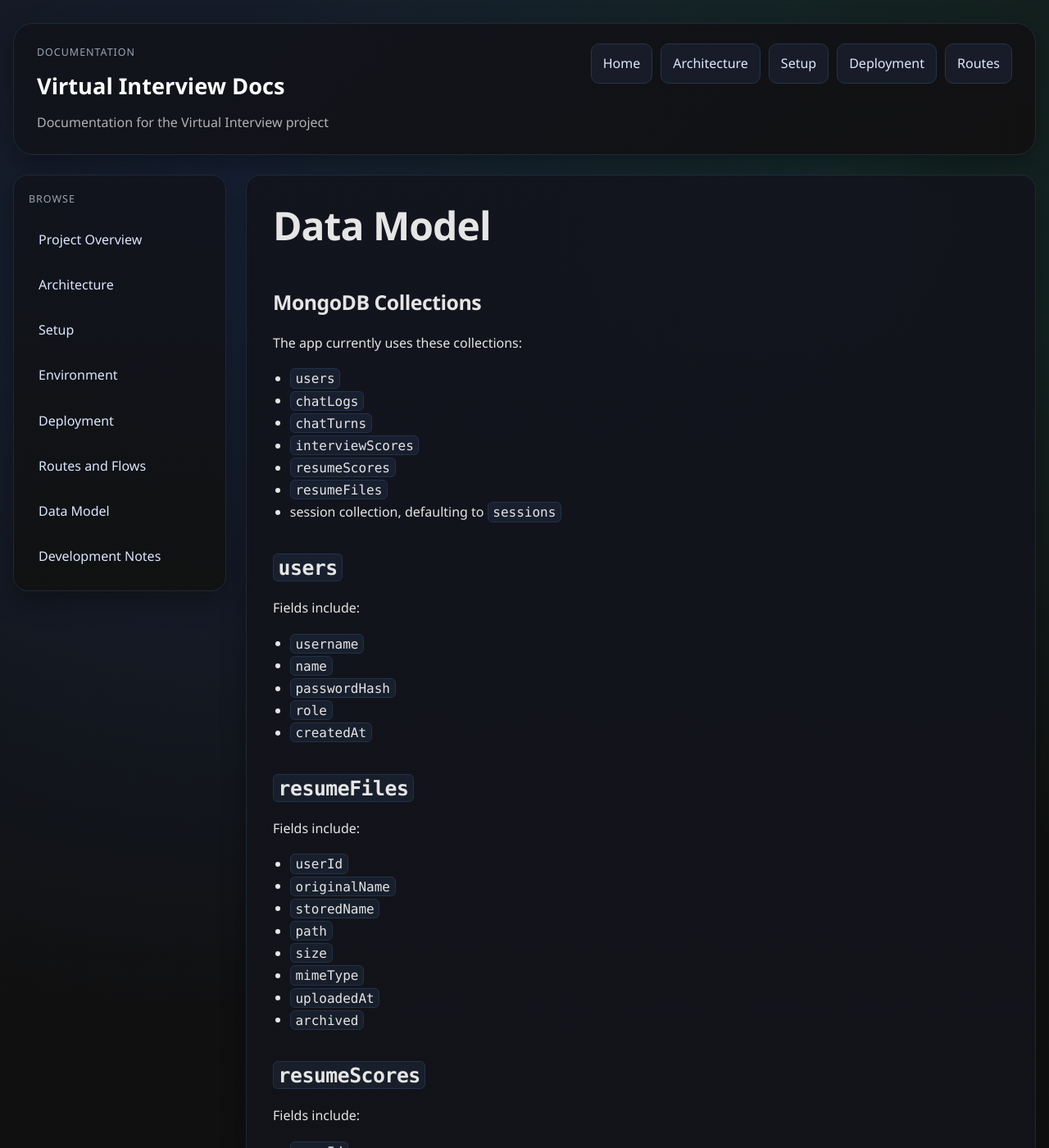
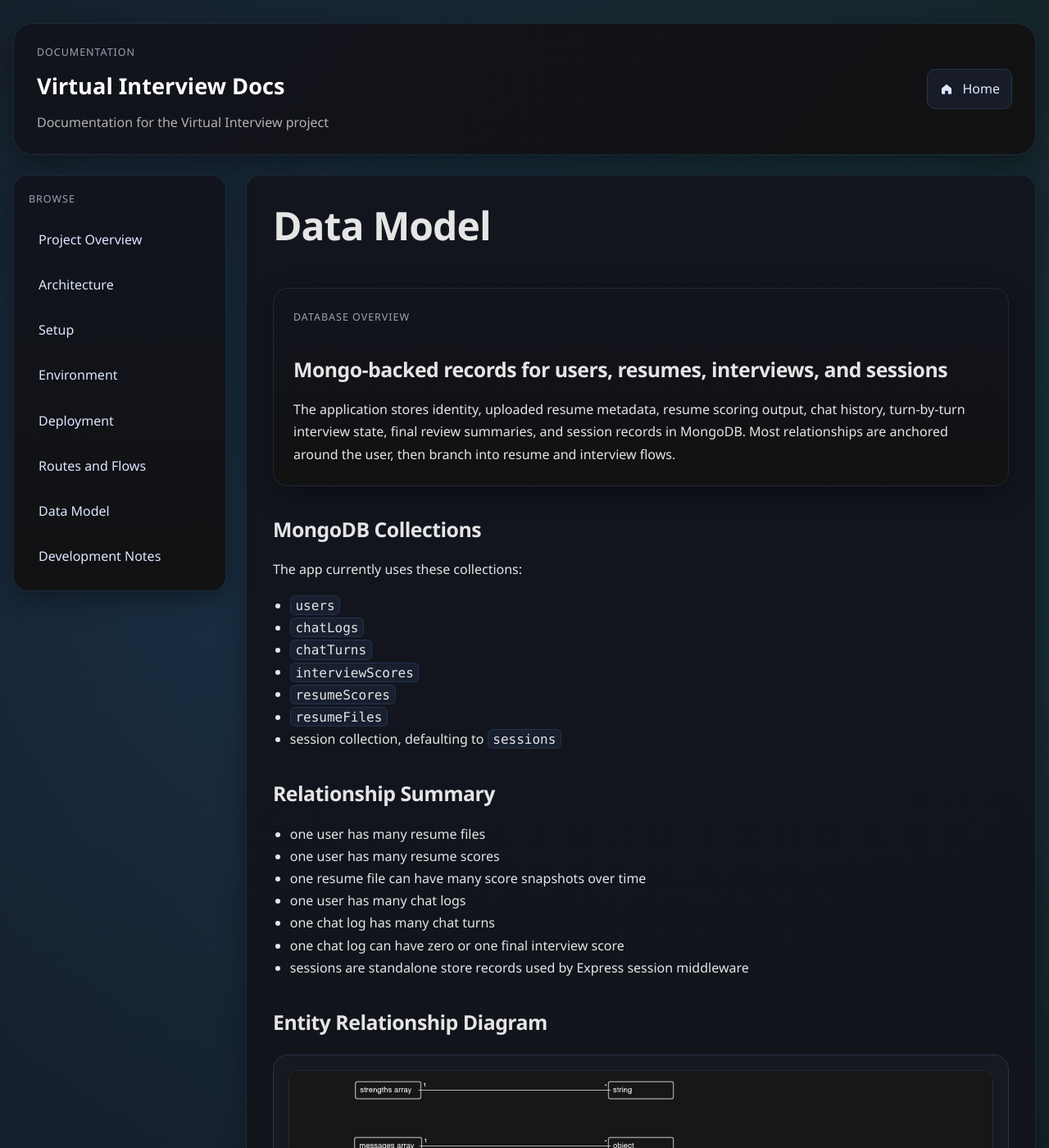
Before and after one commit to Pr0fessionalBum/InterviewTestingRepo, a Jekyll site: the page built from docs/data-model.md, in a window 1280 px wide and 1400 px high. Shown: the whole window at 82% size. Built offline with Jekyll 4.4.1, drawn with Linux system fonts in a browser that asks for light colours; our own code applies the rules of GitHub Pages for plain Markdown files; some of the changed text lies outside the part shown.

Commit message:
Er Diagram

```diff
--- a/docs/_layouts/default.html
+++ b/docs/_layouts/default.html
@@ -11,18 +11,19 @@
     <div class="site-shell">
       <header class="site-header">
         <div class="site-header__inner">
-          <div>
+          <div class="site-brand">
             <p class="eyebrow">Documentation</p>
             <a class="site-title" href="{{ '/index.html' | relative_url }}">{{ site.title }}</a>
             <p class="site-tagline">{{ site.description }}</p>
           </div>
-          <nav class="site-nav" aria-label="Primary">
-            <a href="{{ '/index.html' | relative_url }}">Home</a>
-            <a href="{{ '/architecture.html' | relative_url }}">Architecture</a>
-            <a href="{{ '/setup.html' | relative_url }}">Setup</a>
-            <a href="{{ '/deployment.html' | relative_url }}">Deployment</a>
-            <a href="{{ '/routes.html' | relative_url }}">Routes</a>
-          </nav>
+          <a class="home-button" href="{{ '/index.html' | relative_url }}" aria-label="Docs home">
+            <span class="home-button__icon" aria-hidden="true">
+              <svg viewBox="0 0 24 24" role="presentation" focusable="false">
+                <path d="M4 11.5 12 5l8 6.5V20a1 1 0 0 1-1 1h-4.5v-5.5h-5V21H5a1 1 0 0 1-1-1z"/>
+              </svg>
+            </span>
+            <span>Home</span>
+          </a>
         </div>
       </header>
 
@@ -47,6 +48,15 @@
           </article>
         </section>
       </main>
+
+      <footer class="site-footer">
+        <div class="glass site-footer__inner">
+          <p class="site-footer__copy">Virtual Interview project documentation</p>
+          <a class="repo-link" href="https://github.com/Pr0fessionalBum/InterviewTestingRepo" target="_blank" rel="noopener noreferrer">
+            Repository
+          </a>
+        </div>
+      </footer>
     </div>
   </body>
 </html>
--- a/docs/assets/css/style.scss
+++ b/docs/assets/css/style.scss
@@ -17,7 +17,6 @@
   --radius-md: 12px;
   --radius-lg: 18px;
   --shadow-soft: 0 10px 30px rgba(0, 0, 0, 0.35);
-  --shadow-hover: 0 16px 36px rgba(0, 0, 0, 0.28);
 }
 
 * {
@@ -129,7 +128,7 @@
   display: flex;
   justify-content: space-between;
   gap: 24px;
-  align-items: flex-start;
+  align-items: center;
   padding: 24px 28px;
   border: 1px solid var(--border-strong);
   border-radius: 24px;
@@ -137,6 +136,10 @@
     linear-gradient(135deg, rgba(18, 20, 29, 0.96), rgba(17, 17, 17, 0.94)),
     var(--bg-surface);
   box-shadow: var(--shadow-soft);
+}
+
+.site-brand {
+  min-width: 0;
 }
 
 .eyebrow {
@@ -160,14 +163,12 @@
   max-width: 640px;
 }
 
-.site-nav {
-  display: flex;
-  flex-wrap: wrap;
-  justify-content: flex-end;
+.home-button,
+.repo-link {
+  display: inline-flex;
+  align-items: center;
+  justify-content: center;
   gap: 10px;
-}
-
-.site-nav a {
   padding: 10px 14px;
   border-radius: 10px;
   border: 1px solid #263449;
@@ -176,10 +177,23 @@
   transition: 0.18s ease;
 }
 
-.site-nav a:hover {
+.home-button:hover,
+.repo-link:hover {
   background: #1d2636;
   border-color: #4c5bff;
   transform: translateY(-1px);
+}
+
+.home-button__icon {
+  width: 18px;
+  height: 18px;
+  display: inline-flex;
+}
+
+.home-button__icon svg {
+  width: 100%;
+  height: 100%;
+  fill: currentColor;
 }
 
 .page-shell {
@@ -251,6 +265,54 @@
   background: #182131;
 }
 
+.docs-hero {
+  margin-bottom: 28px;
+  padding: 24px;
+}
+
+.docs-hero p:last-child {
+  margin-bottom: 0;
+}
+
+.diagram-frame {
+  margin: 1.5rem 0;
+  padding: 18px;
+  background: rgba(255, 255, 255, 0.02);
+  border: 1px solid #263449;
+  border-radius: 18px;
+}
+
+.diagram-frame img {
+  display: block;
+  width: 100%;
+  height: auto;
+  border-radius: 12px;
+  border: 1px solid #202938;
+  background: #0d1118;
+}
+
+.diagram-placeholder {
+  color: var(--text-muted);
+  margin: 0;
+}
+
+.site-footer {
+  margin-top: 24px;
+}
+
+.site-footer__inner {
+  display: flex;
+  justify-content: space-between;
+  align-items: center;
+  gap: 16px;
+  padding: 18px 22px;
+}
+
+.site-footer__copy {
+  margin: 0;
+  color: var(--text-muted);
+}
+
 @media (max-width: 980px) {
   .page-shell {
     grid-template-columns: 1fr;
@@ -273,10 +335,12 @@
 
   .site-header__inner {
     padding: 18px;
+    align-items: flex-start;
   }
 
-  .site-nav {
-    justify-content: flex-start;
+  .site-footer__inner {
+    flex-direction: column;
+    align-items: flex-start;
   }
 
   .docs-article {
--- a/docs/data-model.md
+++ b/docs/data-model.md
@@ -1,4 +1,19 @@
+---
+layout: default
+title: Data Model
+---
+
 # Data Model
+
+<section class="glass docs-hero">
+  <p class="eyebrow">Database Overview</p>
+  <h2>Mongo-backed records for users, resumes, interviews, and sessions</h2>
+  <p>
+    The application stores identity, uploaded resume metadata, resume scoring output, chat history,
+    turn-by-turn interview state, final review summaries, and session records in MongoDB. Most
+    relationships are anchored around the user, then branch into resume and interview flows.
+  </p>
+</section>
 
 ## MongoDB Collections
 
@@ -12,9 +27,29 @@
 - `resumeFiles`
 - session collection, defaulting to `sessions`
 
+## Relationship Summary
+
+- one user has many resume files
+- one user has many resume scores
+- one resume file can have many score snapshots over time
+- one user has many chat logs
+- one chat log has many chat turns
+- one chat log can have zero or one final interview score
+- sessions are standalone store records used by Express session middleware
+
+## Entity Relationship Diagram
+
+<div class="diagram-frame">
+  <img src="{{ '/photos/ErDiagram.png' | relative_url }}" alt="Entity relationship diagram for the Virtual Interview database">
+</div>
+
 ## `users`
 
-Fields include:
+Purpose:
+
+- stores login identity and profile-facing user data
+
+Key fields:
 
 - `username`
 - `name`
@@ -22,9 +57,17 @@
 - `role`
 - `createdAt`
 
+Relationships:
+
+- parent record for resume files, resume scores, chat logs, chat turns, and interview scores
+
 ## `resumeFiles`
 
-Fields include:
+Purpose:
+
+- stores uploaded resume metadata and file location information
+
+Key fields:
 
 - `userId`
 - `originalName`
@@ -35,9 +78,18 @@
 - `uploadedAt`
 - `archived`
 
+Relationships:
+
+- belongs to one user
+- can have many related `resumeScores`
+
 ## `resumeScores`
 
-Fields include:
+Purpose:
+
+- stores the score output for a specific resume evaluation run
+
+Key fields:
 
 - `userId`
 - `resumeId`
@@ -51,9 +103,22 @@
 - `jobSnippet`
 - `createdAt`
 
+Relationships:
+
+- belongs to one user
+- belongs to one resume file
+
+Notes:
+
+- multiple score documents can exist for the same resume if the user re-scores it against different role or company context
+
 ## `chatLogs`
 
-Fields include:
+Purpose:
+
+- stores the top-level transcript and interview context for a chat session
+
+Key fields:
 
 - `type`
 - `userId`
@@ -66,9 +131,23 @@
 - `createdAt`
 - `updatedAt`
 
+Relationships:
+
+- belongs to one user
+- parent record for `chatTurns`
+- can be associated with one final `interviewScores` document through `chatId`
+
+Notes:
+
+- `context` stores resume and interview metadata such as role, company, web research signals, and cached prompt context
+
 ## `chatTurns`
 
-Fields include:
+Purpose:
+
+- stores each individual interview turn for a chat session
+
+Key fields:
 
 - `type`
 - `userId`
@@ -82,9 +161,22 @@
 - `review`
 - `createdAt`
 
+Relationships:
+
+- belongs to one user
+- grouped under a chat log through `chatId`
+
+Notes:
+
+- `review` may be null until asynchronous review generation completes
+
 ## `interviewScores`
 
-Fields include:
+Purpose:
+
+- stores final interview evaluation output after the session is closed
+
+Key fields:
 
 - `userId`
 - `sessionId`
@@ -101,6 +193,11 @@
 - `reviewedTurns`
 - `createdAt`
 
+Relationships:
+
+- belongs to one user
+- associated to one chat session by `chatId`
+
 ## Sessions
 
 The app uses a custom Mongo-backed session store.
@@ -110,3 +207,12 @@
 - session payload
 - expiration time
 - timestamps
+
+Purpose:
+
+- keeps authenticated browser sessions alive across requests and across deploy/runtime restarts
+
+Notes:
+
+- session documents are infrastructure records rather than business-domain entities
+- session records are not modeled as foreign keys to users in the current store format
```
Also changed, not shown: docs/photos/ErDiagram.png (added).
